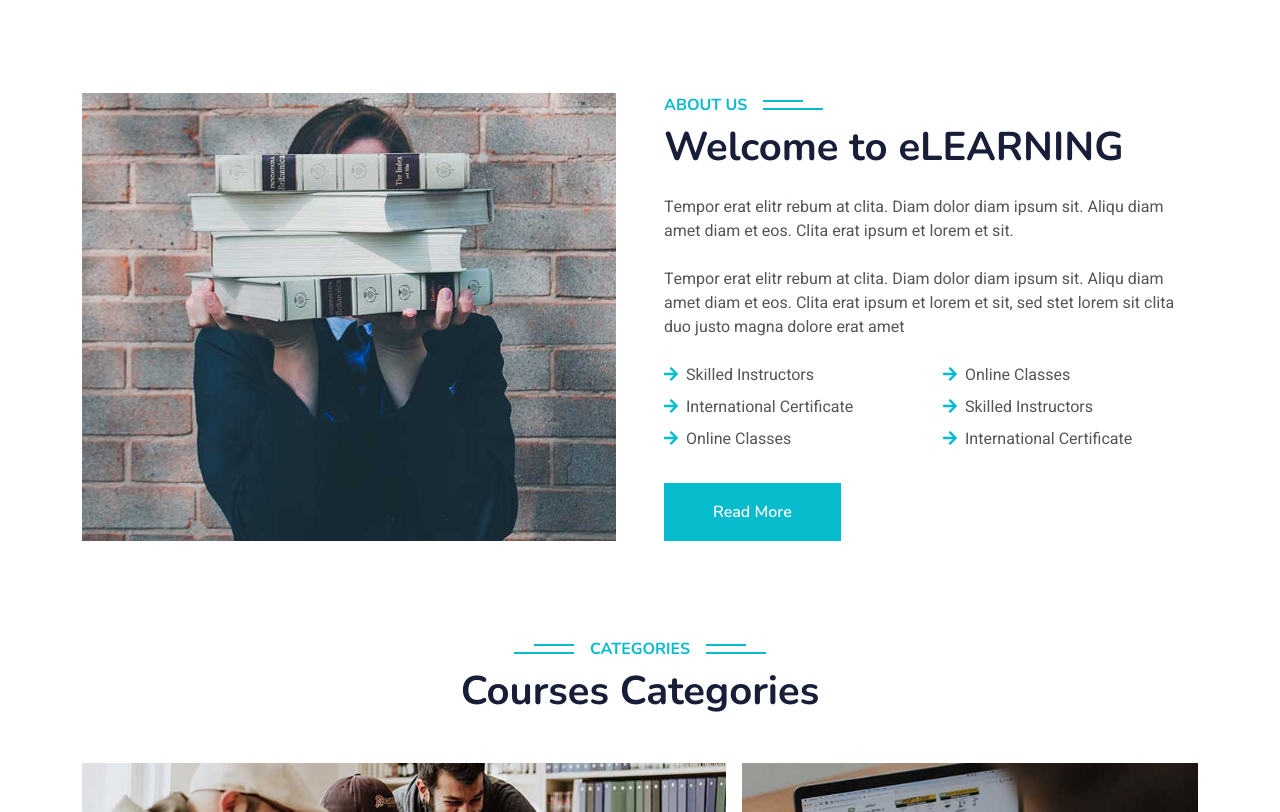
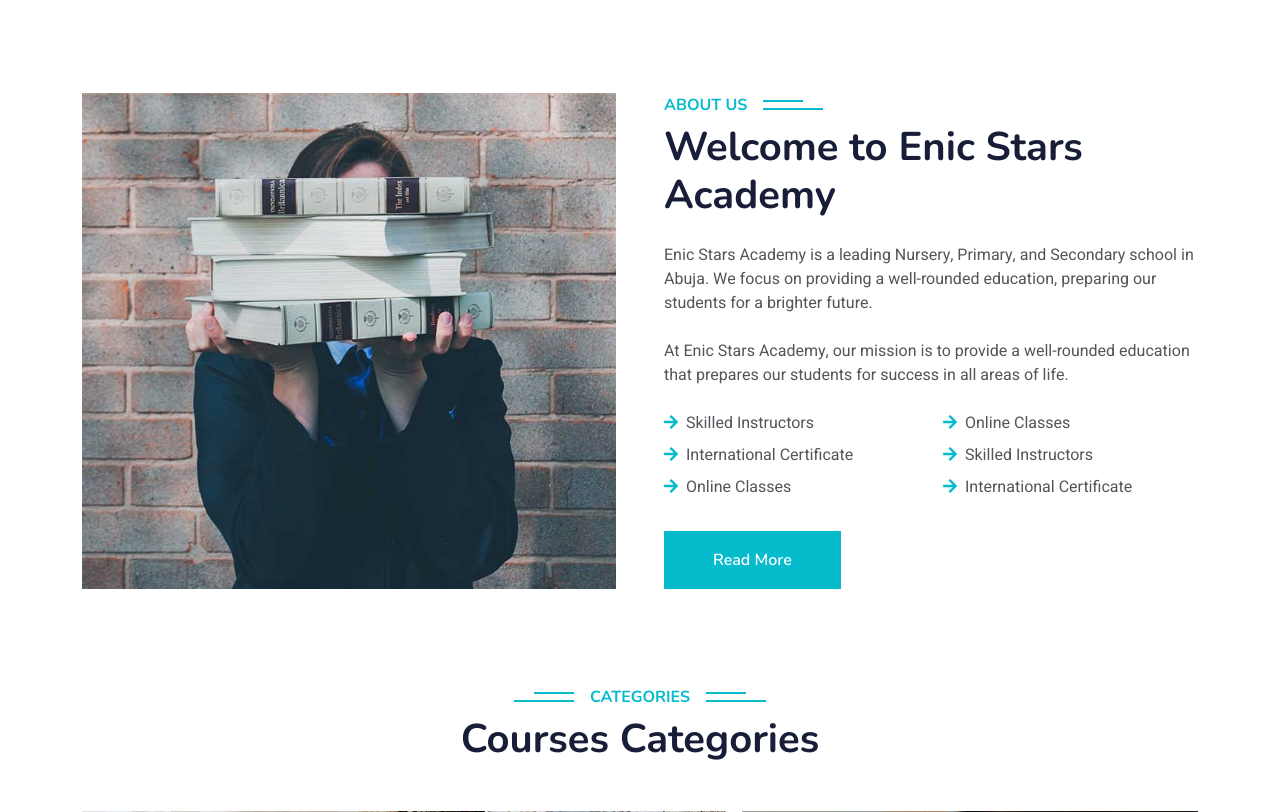
Before and after one commit to Osamor-Chukwuka/Enic_Stars, a plain HTML site: page index.html in a window 1280 px wide. Shown: the part 1230-2042 px from the top of the page. Drawn offline with nearby package versions, Linux system fonts and the light colour scheme.

Commit message:
added a snippet of About us in the Landing page

```diff
--- a/index.html
+++ b/index.html
@@ -190,11 +190,11 @@
                 </div>
                 <div class="col-lg-6 wow fadeInUp" data-wow-delay="0.3s">
                     <h6 class="section-title bg-white text-start text-primary pe-3">About Us</h6>
-                    <h1 class="mb-4">Welcome to eLEARNING</h1>
-                    <p class="mb-4">Tempor erat elitr rebum at clita. Diam dolor diam ipsum sit. Aliqu diam amet diam et
-                        eos. Clita erat ipsum et lorem et sit.</p>
-                    <p class="mb-4">Tempor erat elitr rebum at clita. Diam dolor diam ipsum sit. Aliqu diam amet diam et
-                        eos. Clita erat ipsum et lorem et sit, sed stet lorem sit clita duo justo magna dolore erat amet
+                    <h1 class="mb-4">Welcome to Enic Stars Academy</h1>
+                    <p class="mb-4">Enic Stars Academy is a leading Nursery, Primary, and Secondary school in Abuja. We
+                        focus on providing a well-rounded education, preparing our students for a brighter future.</p>
+                    <p class="mb-4">At Enic Stars Academy, our mission is to provide a well-rounded education that
+                        prepares our students for success in all areas of life.
                     </p>
                     <div class="row gy-2 gx-4 mb-4">
                         <div class="col-sm-6">
```
